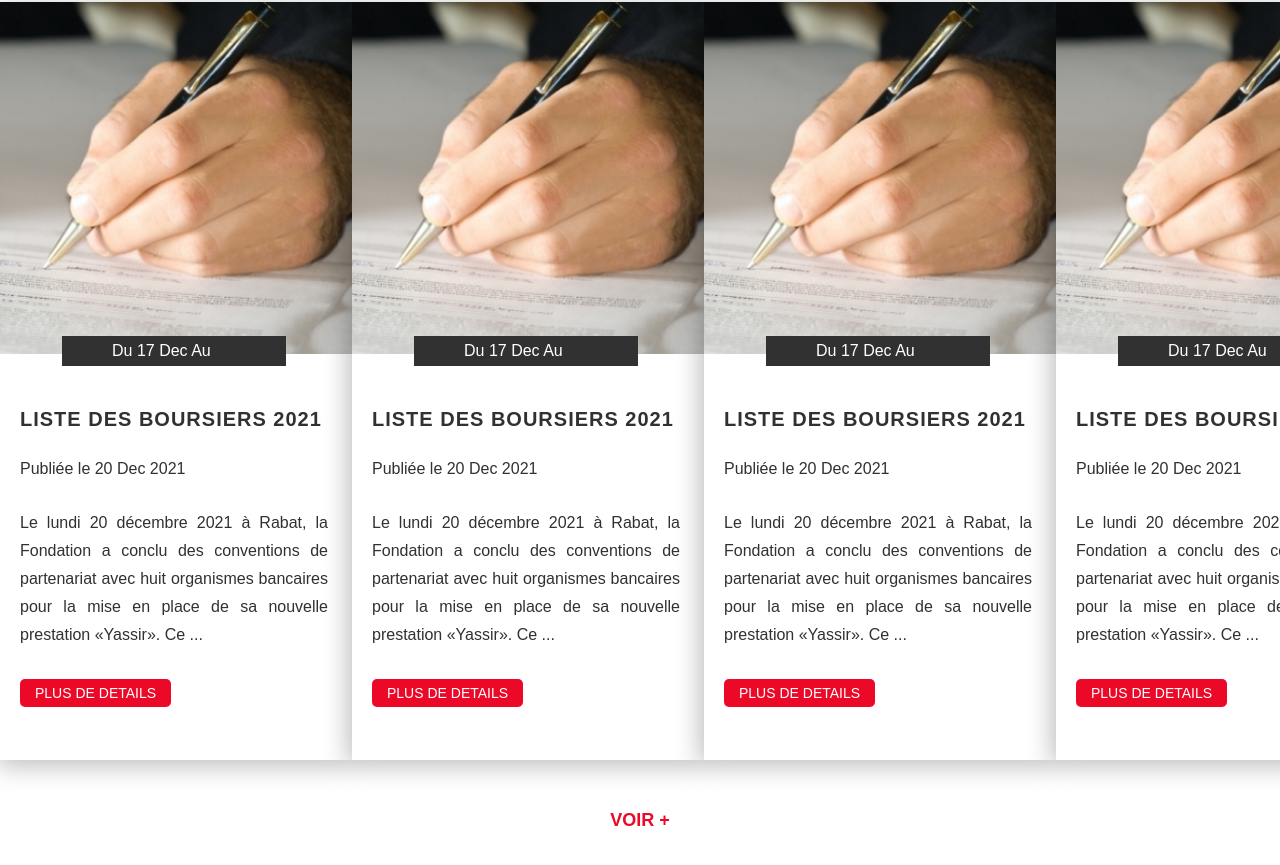
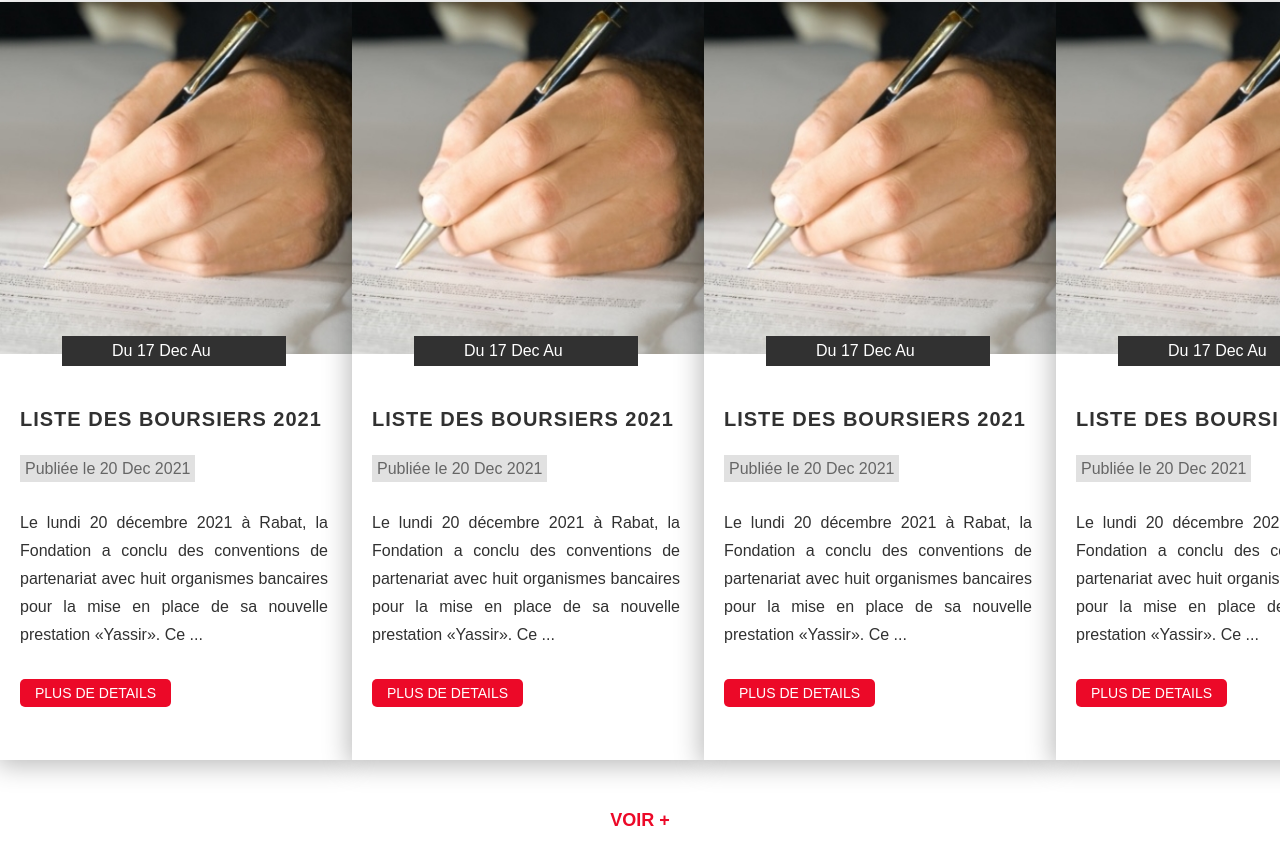
Before and after one commit to AACHOURMOHAMED/site-de-Rayoune-de-maroc, a React (Create React App) app: page /Accueil in a window 1280 px wide. Shown: the part 2258-3123 px from the top of the page. Built offline with nearby package versions, Linux system fonts and the light colour scheme.

Commit message:
saving on github

```diff
--- a/src/App.css
+++ b/src/App.css
@@ -309,5 +309,11 @@ margin-bottom: 50px;
   margin-left: 50px;
 }
 
+
+.localisaion-card{
+  color: rgb(102, 102, 102);
+background-color: #3f3f3f28;
+padding: 5px;
+}
 /*
 End section event */
--- a/src/App.js
+++ b/src/App.js
@@ -4,6 +4,7 @@ import { Header } from './components/Header';
 import {BrowserRouter as Router,Switch,Route} from 'react-router-dom';
 import { Fondation } from './components/Fondation';
 import { Accueil } from './components/Accueil';
+import { Footer } from './components/Footer';
 
 function App() {
   return (
@@ -13,6 +14,8 @@ function App() {
        <Route path="/Accueil" component={Accueil}/>
        <Route path="/Fondation" component={Fondation}/>
      </Switch>
+     <Footer/>
+
     </Router>
 
   );
--- /dev/null
+++ b/src/components/Footer.js
@@ -0,0 +1,9 @@
+import React from 'react'
+
+export const Footer = () => {
+    return (
+        <footer id='footer'>
+
+        </footer>
+    )
+}
```
Also changed, not shown: src/components/Accueil.js (+4 -4 lines).
